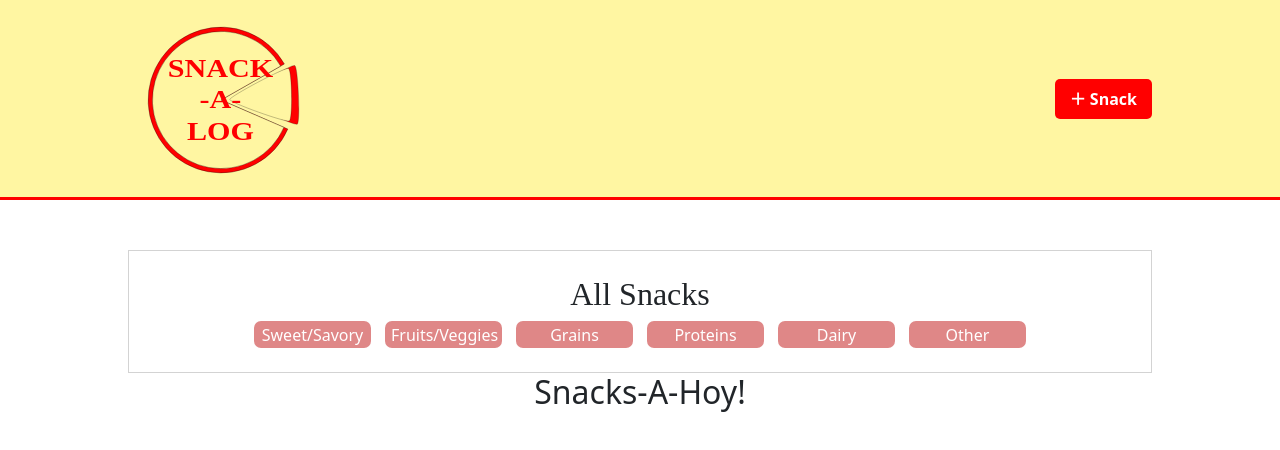
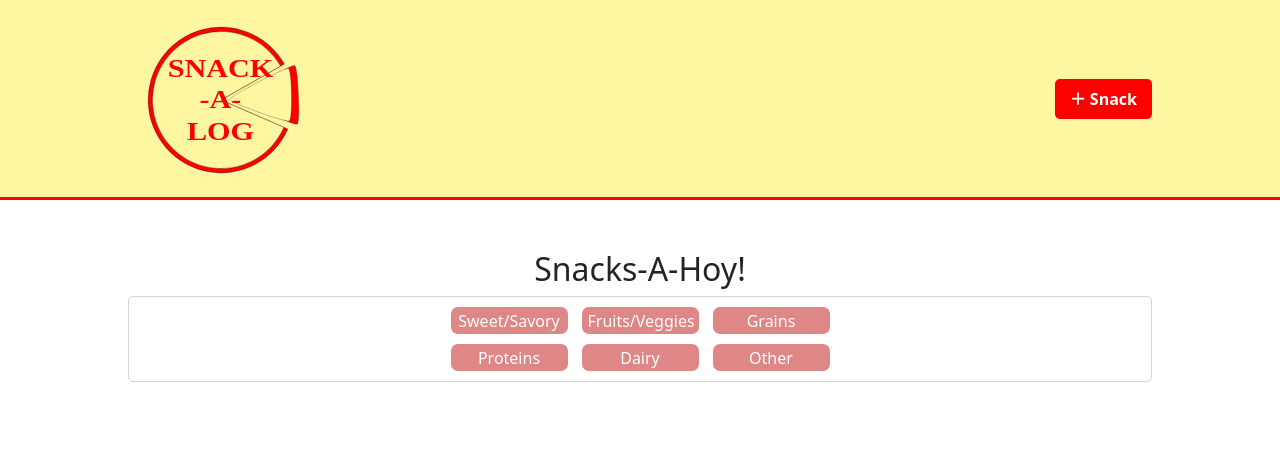
Before and after one commit to SuperNinjaEv/snackalog_front_end, a React (Create React App) app: page / in a window 1280 px wide. Both pictures are taken after a click on the button "See All Snacks". Shown: the top 450 px of the page. Built offline with nearby package versions, Linux system fonts and the light colour scheme; no server answers.

Commit message:
Adding styling to categories to better separate buttons

```diff
--- a/src/Components/Categories.js
+++ b/src/Components/Categories.js
@@ -10,17 +10,16 @@ export default function Categories(props) {
     return (
         <div className='categories'>
             {/* how to make a toggle button */}
-            <br />
-            <h2 className='all-snacks' name='all-snacks' onClick={(event) => Handlebutton(event)}> All Snacks </h2>
-            <section className="category-btns">
+                <div className='cat-row'>
                     <button className='cat-btn' onClick={(event) => Handlebutton(event)} name='Sweet/Savory'> Sweet/Savory </button>
                     <button className='cat-btn' onClick={(event) => Handlebutton(event)} name='Fruits/Veggies'> Fruits/Veggies </button>
                     <button className='cat-btn' onClick={(event) => Handlebutton(event)} name='Grains'> Grains </button>
+                </div>
+                <div className='cat-row'>
                     <button className='cat-btn' onClick={(event) => Handlebutton(event)} name='Proteins'> Proteins </button>
                     <button className='cat-btn' onClick={(event) => Handlebutton(event)} name='Dairy'> Dairy </button>
                     <button className='cat-btn' onClick={(event) => Handlebutton(event)} name='Other'> Other </button>
-            </section>
-            <br />
+                </div>
         </div>
     )
 }
--- a/src/Components/categories.css
+++ b/src/Components/categories.css
@@ -4,6 +4,18 @@
 
 .categories {
     border: 1px solid lightgray;
+    border-radius: 5px;
+    display: grid;
+    grid-template-rows: 1fr 1fr;
+    justify-content: space-evenly;
+    padding-top: 10px;
+    /* max-width: 50%; */
+    min-width: 200px;
+}
+
+.cat-row {
+    padding-bottom: 10px;
+    justify-content: flex-start;
 }
 
 .cat-btn {
--- a/src/Pages/Index.js
+++ b/src/Pages/Index.js
@@ -12,8 +12,8 @@ function Index() {
 
   return (
     <div className="Index">
+      <h2>Snacks-A-Hoy!</h2>
       <Categories setSelectedCategory={setSelectedCategory} setView={setView} view={view} />
-      <h2>Snacks-A-Hoy!</h2>
       <br />
       <Snacks selectedCategory={selectedCategory} REACT_APP_API_URL={REACT_APP_API_URL} />
     </div>
```
Lines whose indentation alone changed are shown as unchanged.
